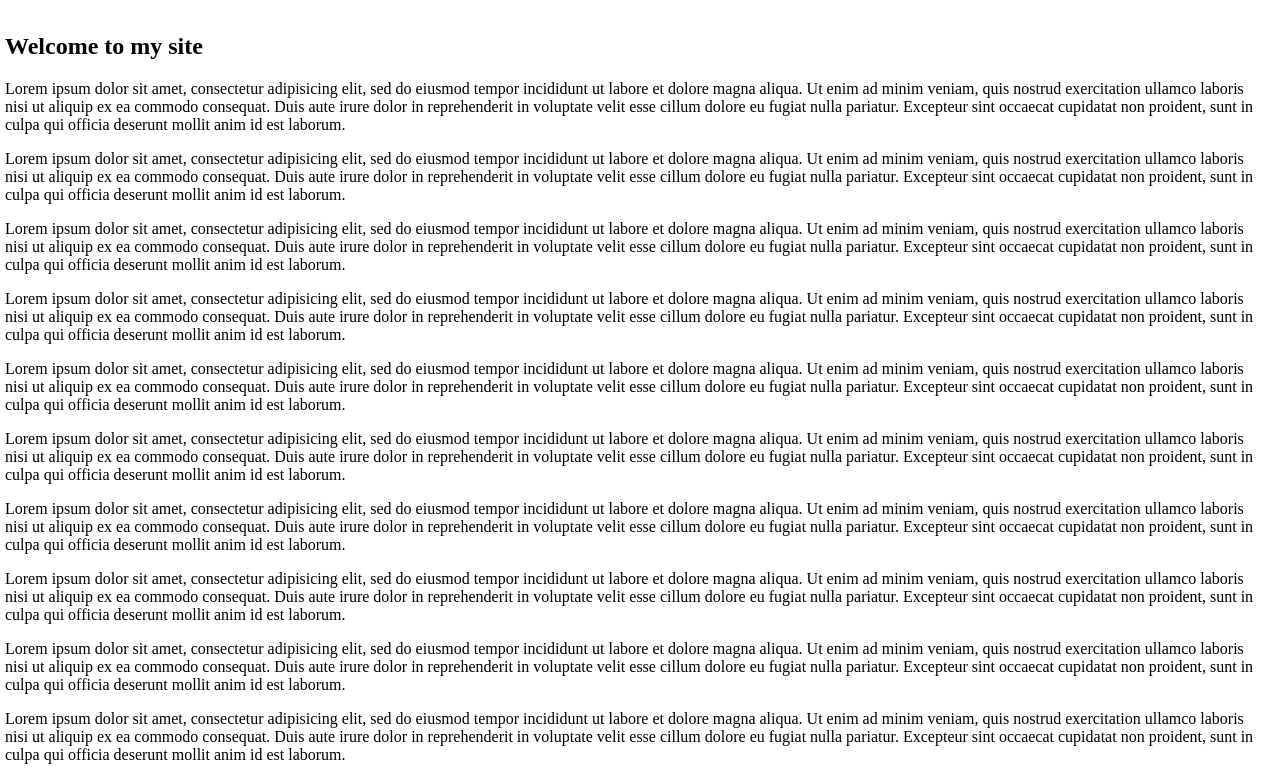
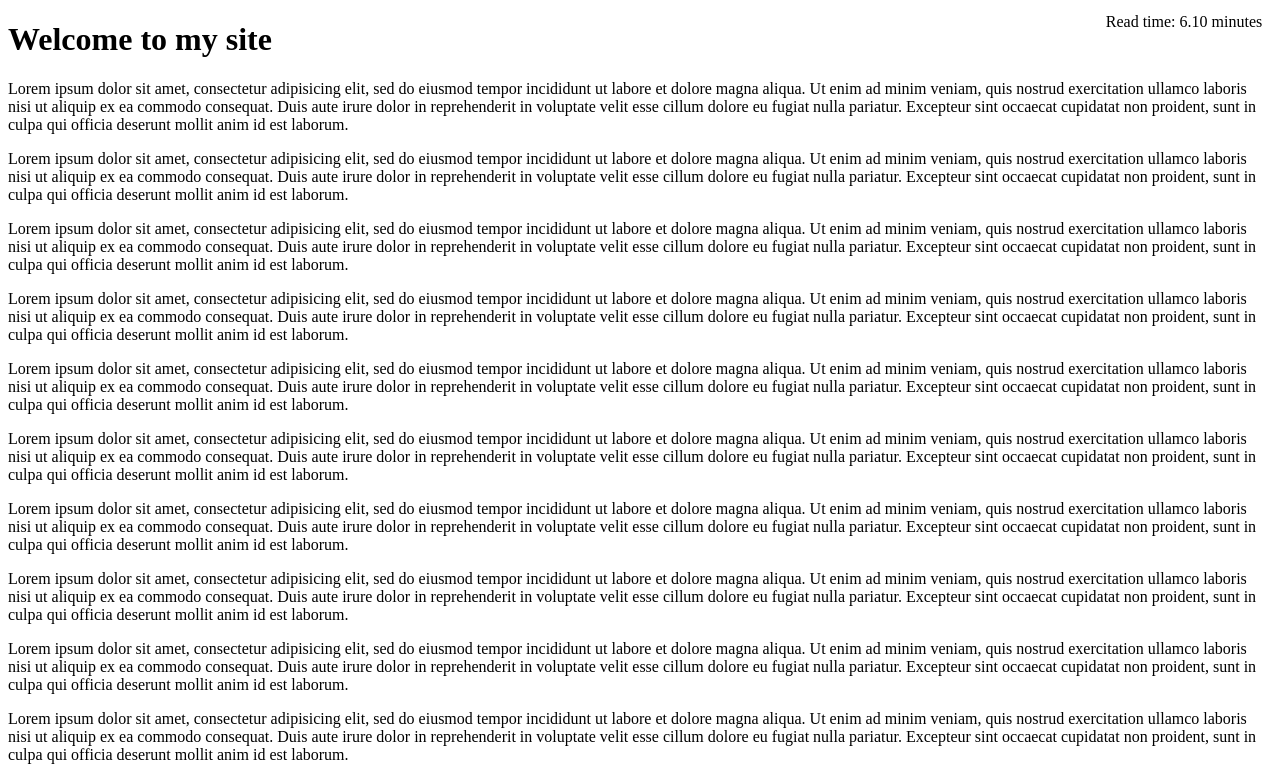
Before and after one commit to roo-shy/time-to-read, a plain HTML site: page index.html in a window 1280 px wide. Shown: the top 777 px of the page. Drawn offline with nearby package versions, Linux system fonts and the light colour scheme.

Commit message:
Final Edits

```diff
--- a/index.html
+++ b/index.html
@@ -7,13 +7,10 @@
   <script src="http://oss.maxcdn.com/jquery/2.2.1/jquery.js"></script>
 </head>
 <body>
-  <article>
-  <div class="time-to-read-view">
+  <div class="time-to-read-view"></div>
   <h1>Welcome to my site </h1>
   <h3 class="reading-time"></h3>
-
-
-  <p>
+<p>
     Lorem ipsum dolor sit amet, consectetur adipisicing elit, sed do eiusmod tempor incididunt ut labore et dolore magna aliqua. Ut enim ad minim veniam, quis nostrud exercitation ullamco laboris nisi ut aliquip ex ea commodo consequat. Duis aute irure dolor in reprehenderit in voluptate velit esse cillum dolore eu fugiat nulla pariatur. Excepteur sint occaecat cupidatat non proident, sunt in culpa qui officia deserunt mollit anim id est laborum.
   </p>
   <p>
@@ -68,7 +65,6 @@
     Lorem ipsum dolor sit amet, consectetur adipisicing elit, sed do eiusmod tempor incididunt ut labore et dolore magna aliqua. Ut enim ad minim veniam, quis nostrud exercitation ullamco laboris nisi ut aliquip ex ea commodo consequat. Duis aute irure dolor in reprehenderit in voluptate velit esse cillum dolore eu fugiat nulla pariatur. Excepteur sint occaecat cupidatat non proident, sunt in culpa qui officia deserunt mollit anim id est laborum.
   </p>
 
-</div>
   <script src="time-to-read.js"></script>
 </body>
 </html>
--- a/styles.css
+++ b/styles.css
@@ -2,6 +2,6 @@
   position: fixed;
   right: 1%;
   top: 1%;
-  background-color: white;
+  background-color: #ffffff;
   padding: 5px;
 }
--- a/time-to-read.js
+++ b/time-to-read.js
@@ -4,7 +4,6 @@ var bodyContent = document.querySelector("body").innerHTML.split(" ").length/230
 return bodyContent.toFixed(2);
 }
 
-
 var readTimeViewer = document.getElementsByClassName("time-to-read-view")[0];
 var node = document.createTextNode("Read time: " + timeToRead() + " minutes");
 readTimeViewer.appendChild(node);
```
